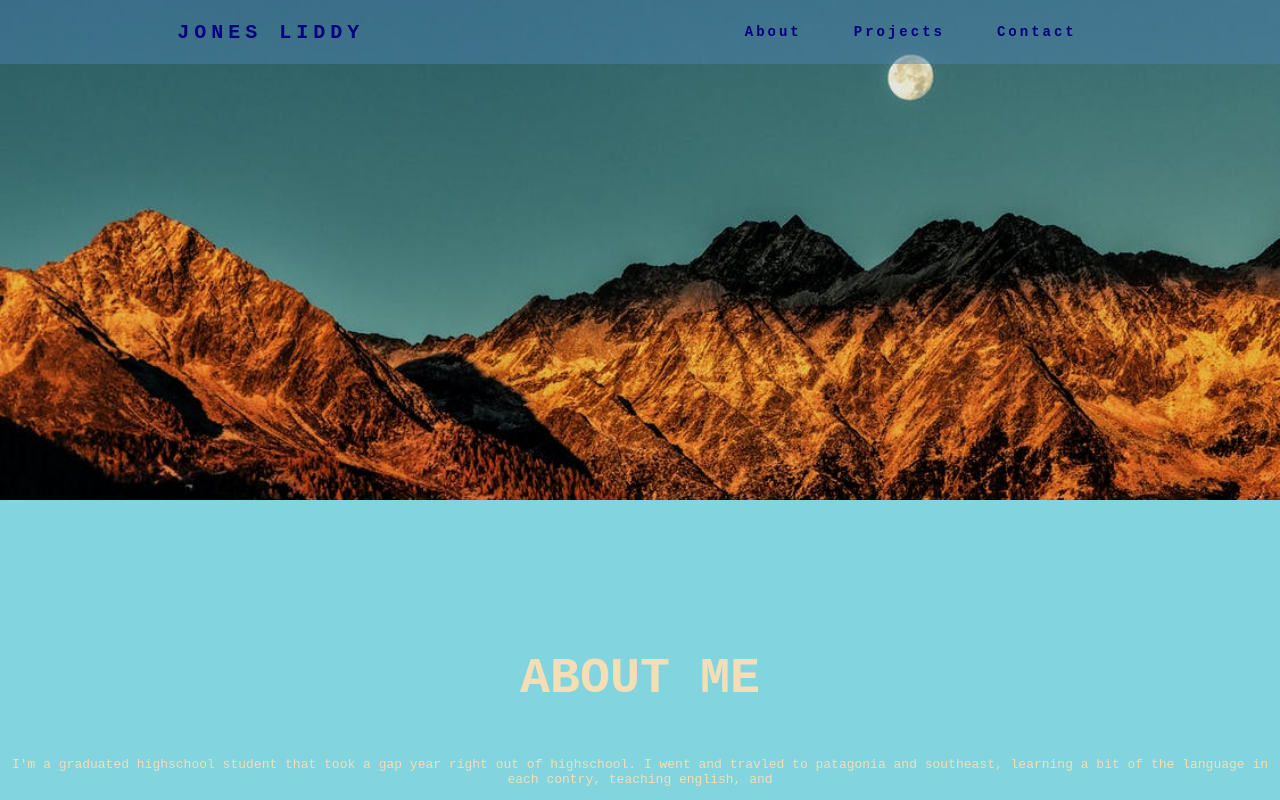
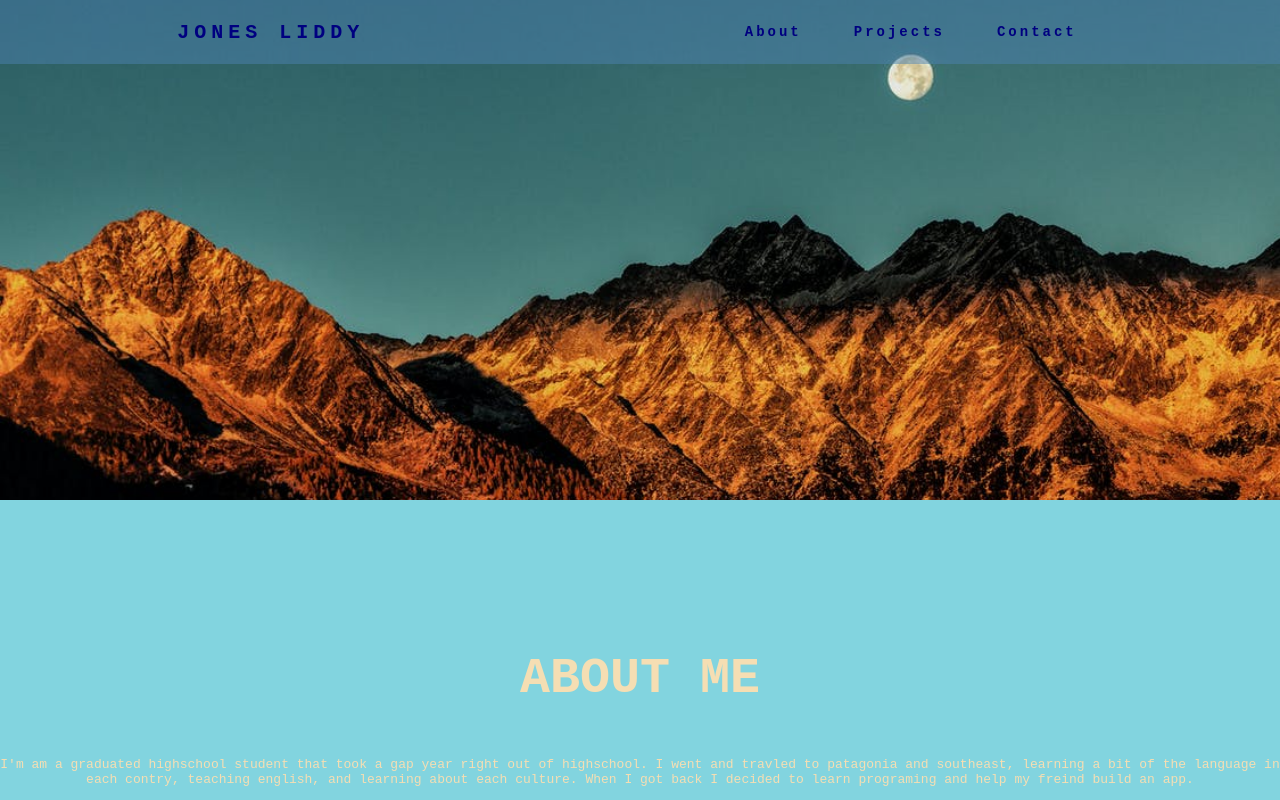
Before and after one commit to jonesliddy77/02-homework, a plain HTML site: page index.html in a window 1280 px wide. Shown: the top 800 px of the page. Drawn offline with Linux system fonts and the light colour scheme.

Commit message:
editing about me

```diff
--- a/index.html
+++ b/index.html
@@ -28,9 +28,11 @@
       <section id="about">
        <h1>ABOUT ME</h1>
        <div>
-         I'm a graduated highschool student that took a gap year right out of highschool. I went and travled to patagonia and southeast,
+         I'm am a graduated highschool student that took a gap year right out of highschool.
+         I went and travled to patagonia and southeast,
          learning a bit of the language in each contry,
-         teaching english, and
+         teaching english, and learning about each culture.
+         When I got back I decided to learn programing and help my freind build an app.
        </div>
        <a> <img id="pata" src="assets/img/top1.jpeg" alt="">
       </section>
```
